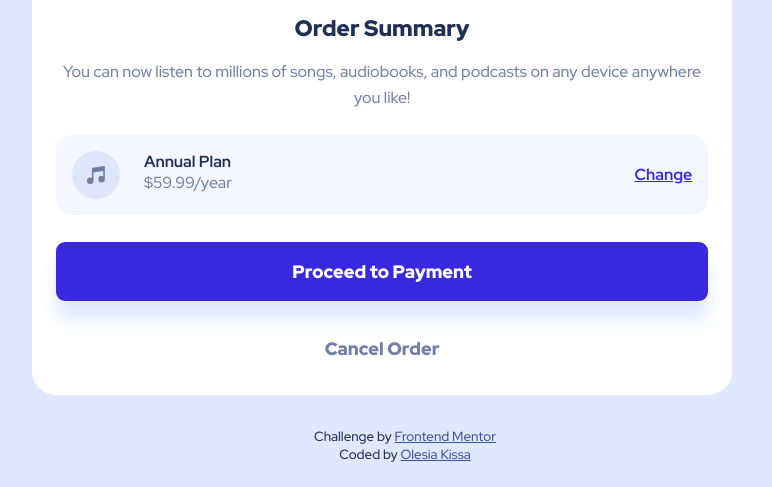
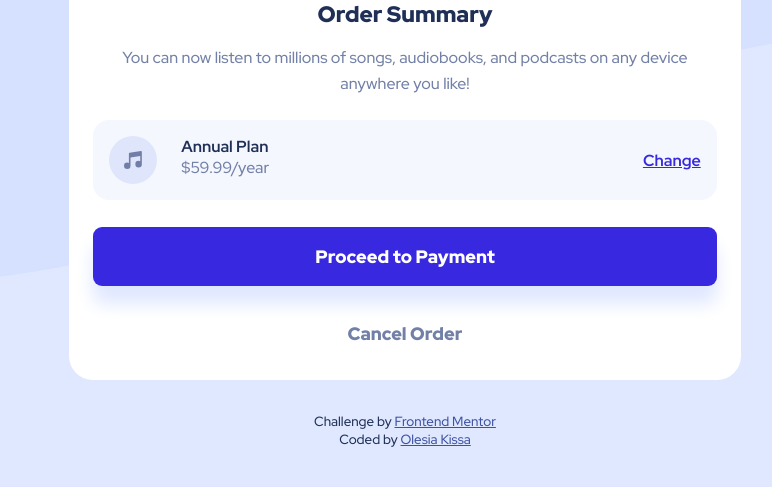
Before and after one commit to olesiakissa/fm-solutions, a plain HTML site: page order-summary-component/index.html in a window 1280 px wide. Shown: the part 374-861 px from the top of the page, without its empty margins (235-1007 px from the left). Drawn offline with Linux system fonts and the light colour scheme.

Commit message:
Fix card background and position

```diff
--- a/order-summary-component/style.css
+++ b/order-summary-component/style.css
@@ -36,6 +36,7 @@ body {
   align-items: center;
   min-height: 100vh;
   background: url("images/pattern-background-mobile.svg") center top no-repeat ;
+  background-size: contain;
 }
 
 /* Card section */
@@ -47,7 +48,7 @@ body {
   display: flex;
   flex-direction: column;
   justify-content: space-between;
-  margin: 1em;
+  margin: 1em auto;
 }
 
 .card header {
```
